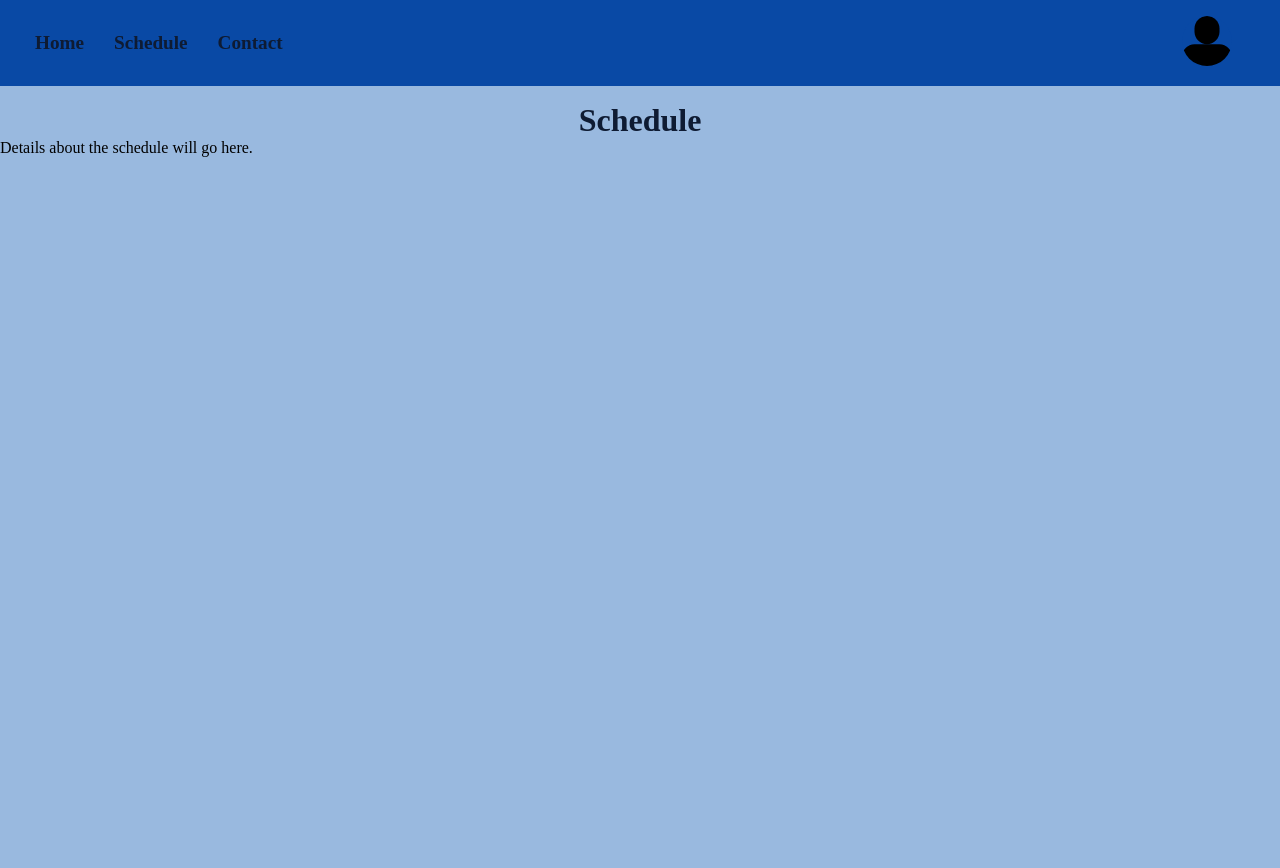
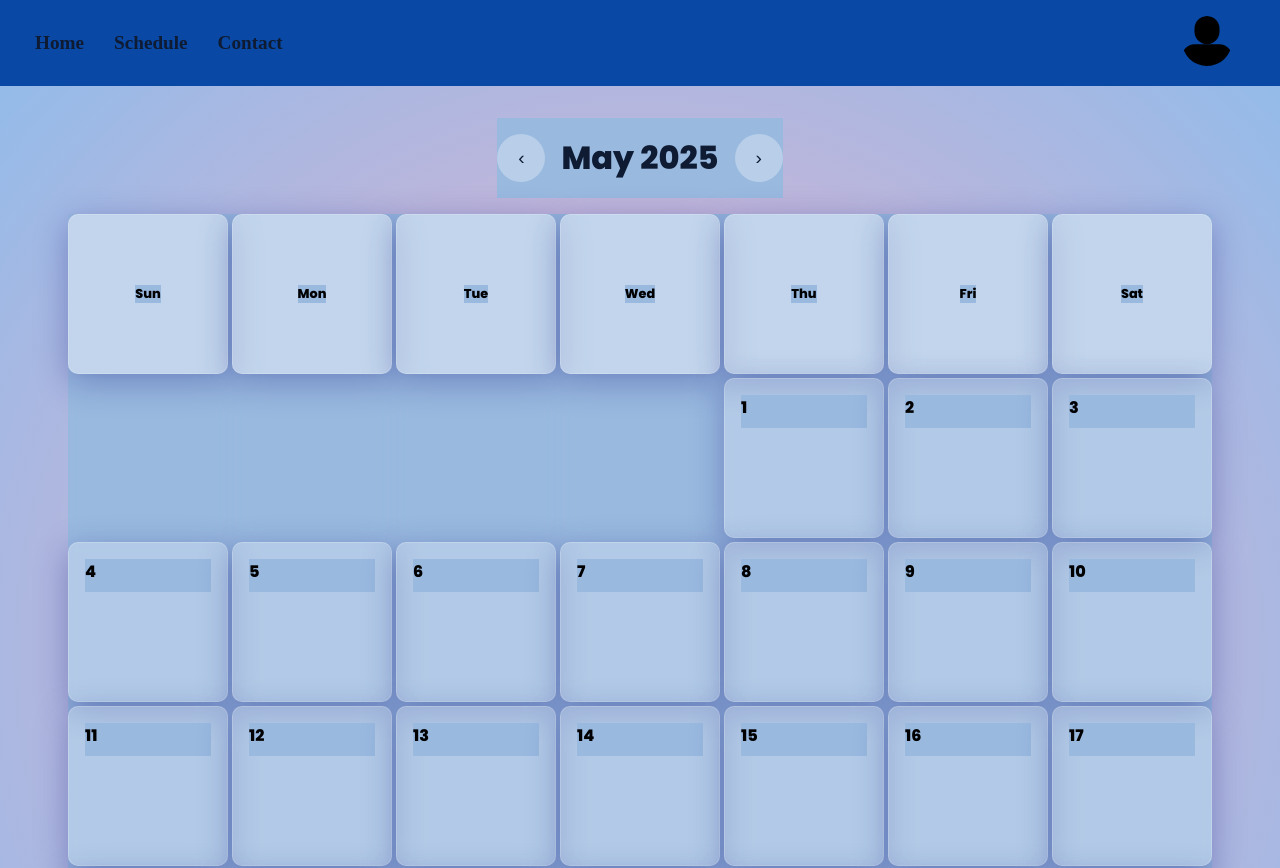
Before and after one commit to ZacksBroDev/MHKWebsite, a React (Vite) app: page /schedule in a window 1280 px wide. Shown: the top 868 px of the page. Before the commit the page ends 800 px from the top, so only its background shows below. Built offline with nearby package versions, Linux system fonts and the light colour scheme.

Commit message:
added basic schedule

```diff
--- a/src/pages/home/home.jsx
+++ b/src/pages/home/home.jsx
@@ -7,6 +7,7 @@ function Home() {
     <>
       <h1>Current Curriculum</h1>
       <table>
+      <tbody>
         <tr>
           <th>Class Name</th>
           <th>Instructor</th>
@@ -49,6 +50,7 @@ function Home() {
           <td>9:00 PM</td>
           <td>Room 106</td>
         </tr>
+        </tbody>
       </table>
     </>
   );
--- a/src/pages/schedule/Schedule.jsx
+++ b/src/pages/schedule/Schedule.jsx
@@ -1,11 +1,144 @@
-import React from "react";
+import React, { useState, useEffect } from "react";
+import './schedule.css';
 
 const Schedule = () => {
+  const [currentDate, setCurrentDate] = useState(new Date());
+  const [currentYear, setCurrentYear] = useState(currentDate.getFullYear());
+  const [currentMonth, setCurrentMonth] = useState(currentDate.getMonth());
+  const [events, setEvents] = useState({});
+
+  const daysOfWeek = ['Sun', 'Mon', 'Tue', 'Wed', 'Thu', 'Fri', 'Sat'];
+  const monthNames = [
+    'January', 'February', 'March', 'April', 'May', 'June',
+    'July', 'August', 'September', 'October', 'November', 'December'
+  ];
+
+  // Sample events data - you can modify this or load from an API
+  useEffect(() => {
+    setEvents({
+      '2025-01-15': [
+        { title: 'Karate Class', time: '6:00 PM', type: 'class' },
+        { title: 'Belt Test', time: '7:30 PM', type: 'test' }
+      ],
+      '2025-01-16': [
+        { title: 'Kids Class', time: '4:00 PM', type: 'class' }
+      ],
+      '2025-01-20': [
+        { title: 'Tournament', time: '10:00 AM', type: 'tournament' }
+      ],
+      // Add more events here
+    });
+  }, []);
+
+  // Function to add a new event
+  const addEvent = (dateString, event) => {
+    setEvents(prevEvents => ({
+      ...prevEvents,
+      [dateString]: prevEvents[dateString]
+        ? [...prevEvents[dateString], event]
+        : [event]
+    }));
+  };
+
+  // Function to get events for a specific date
+  const getEventsForDate = (dateString) => {
+    return events[dateString] || [];
+  };
+
+  const generateCalendarDays = () => {
+    const firstDay = new Date(currentYear, currentMonth, 1);
+    const lastDay = new Date(currentYear, currentMonth + 1, 0);
+    const daysInMonth = lastDay.getDate();
+    const startingDayOfWeek = firstDay.getDay();
+
+    const calendarDays = [];
+
+    // Add day headers
+    daysOfWeek.forEach((day, index) => {
+      calendarDays.push(
+        <li key={`header-${index}`} className="day-header">
+          <strong>{day}</strong>
+        </li>
+      );
+    });
+
+    // Add empty cells for days before month starts
+    for (let i = 0; i < startingDayOfWeek; i++) {
+      calendarDays.push(
+        <li key={`empty-${i}`} className="empty-day"></li>
+      );
+    }
+
+    // Add days of the month
+    for (let day = 1; day <= daysInMonth; day++) {
+      const dateString = `${currentYear}-${String(currentMonth + 1).padStart(2, '0')}-${String(day).padStart(2, '0')}`;
+      const dayEvents = getEventsForDate(dateString);
+
+      calendarDays.push(
+        <li key={`day-${day}`} className="calendar-day" onClick={() => handleDayClick(dateString)}>
+          <time dateTime={dateString}>
+            <div className="date">{day}</div>
+            <div className="events">
+              {dayEvents.map((event, index) => (
+                <div key={index} className={`event event-${event.type}`}>
+                  <div className="event-title">{event.title}</div>
+                  <div className="event-time">{event.time}</div>
+                </div>
+              ))}
+            </div>
+          </time>
+        </li>
+      );
+    }
+
+    return calendarDays;
+  };
+
+  // Handle clicking on a day (could open a modal to add events)
+  const handleDayClick = (dateString) => {
+    const eventTitle = prompt('Enter event title:');
+    const eventTime = prompt('Enter event time:');
+    const eventType = prompt('Enter event type (class/test/tournament):') || 'class';
+
+    if (eventTitle && eventTime) {
+      addEvent(dateString, {
+        title: eventTitle,
+        time: eventTime,
+        type: eventType
+      });
+    }
+  };
+
+  const previousMonth = () => {
+    if (currentMonth === 0) {
+      setCurrentMonth(11);
+      setCurrentYear(currentYear - 1);
+    } else {
+      setCurrentMonth(currentMonth - 1);
+    }
+  };
+
+  const nextMonth = () => {
+    if (currentMonth === 11) {
+      setCurrentMonth(0);
+      setCurrentYear(currentYear + 1);
+    } else {
+      setCurrentMonth(currentMonth + 1);
+    }
+  };
+
   return (
-    <>
-      <h1>Schedule</h1>
-      <p>Details about the schedule will go here.</p>
-    </>
+    <div className="schedule">
+      <div className="calendar-nav">
+        <button className="nav-button" onClick={previousMonth}>‹</button>
+        <h1>{monthNames[currentMonth]} {currentYear}</h1>
+        <button className="nav-button" onClick={nextMonth}>›</button>
+      </div>
+      <ul className="schedule-list">
+        {generateCalendarDays()}
+      </ul>
+    </div>
   );
 };
+
 export default Schedule;
--- /dev/null
+++ b/src/pages/schedule/schedule.css
@@ -0,0 +1,101 @@
+@import url("https://fonts.googleapis.com/css2?family=Poppins:wght@100;300;400;500;800&display=swap");
+
+.schedule {
+  display: flex;
+  flex-flow: column;
+  align-items: center;
+  font-family: "Poppins", serif;
+  background: rgb(238, 174, 202);
+  background: radial-gradient(
+    circle,
+    rgba(238, 174, 202, 1) 0%,
+    rgba(148, 187, 233, 1) 100%
+  );
+  padding: 2rem;
+}
+
+.calendar-nav {
+  display: flex;
+  align-items: center;
+  gap: 1rem;
+  margin-bottom: 1rem;
+}
+
+.nav-button {
+  background: rgba(255, 255, 255, 0.3);
+  border: none;
+  border-radius: 50%;
+  width: 3rem;
+  height: 3rem;
+  cursor: pointer;
+  font-size: 1.2rem;
+  color: var(--text);
+}
+
+.nav-button:hover {
+  background: rgba(255, 255, 255, 0.5);
+}
+
+h1 {
+  font-size: 2rem;
+  font-weight: 700;
+  color: var(--text);
+  margin: 1rem 0;
+  text-align: center;
+  background-color: transparent;
+}
+
+.schedule-list {
+  display: grid;
+  grid-template-columns: repeat(7, 1fr);
+  gap: 0.25rem;
+  list-style: none;
+  padding: 0;
+  margin: 0;
+}
+
+.schedule-list li {
+  display: flex;
+  width: 10rem;
+  height: 10rem;
+  flex-flow: column;
+  border-radius: 10px;
+  padding: 1rem;
+  font-weight: 300;
+  font-size: 0.8rem;
+  box-sizing: border-box;
+  background: rgba(255, 255, 255, 0.25);
+  box-shadow: 0 8px 32px 0 rgba(31, 38, 135, 0.37);
+  backdrop-filter: blur(4px);
+  border: 1px solid rgba(255, 255, 255, 0.18);
+}
+
+.day-header {
+  background: rgba(255, 255, 255, 0.4) !important;
+  justify-content: center;
+  align-items: center;
+  font-weight: 600;
+}
+
+.empty-day {
+  background: transparent !important;
+  box-shadow: none !important;
+  border: none !important;
+}
+
+.calendar-day:hover {
+  background: rgba(255, 255, 255, 0.4);
+  transform: translateY(-2px);
+  transition: all 0.3s ease;
+}
+
+.date {
+  font-weight: 600;
+  font-size: 1rem;
+  margin-bottom: 0.5rem;
+}
+
+.events {
+  font-size: 0.7rem;
+  color: var(--text);
+}
```
